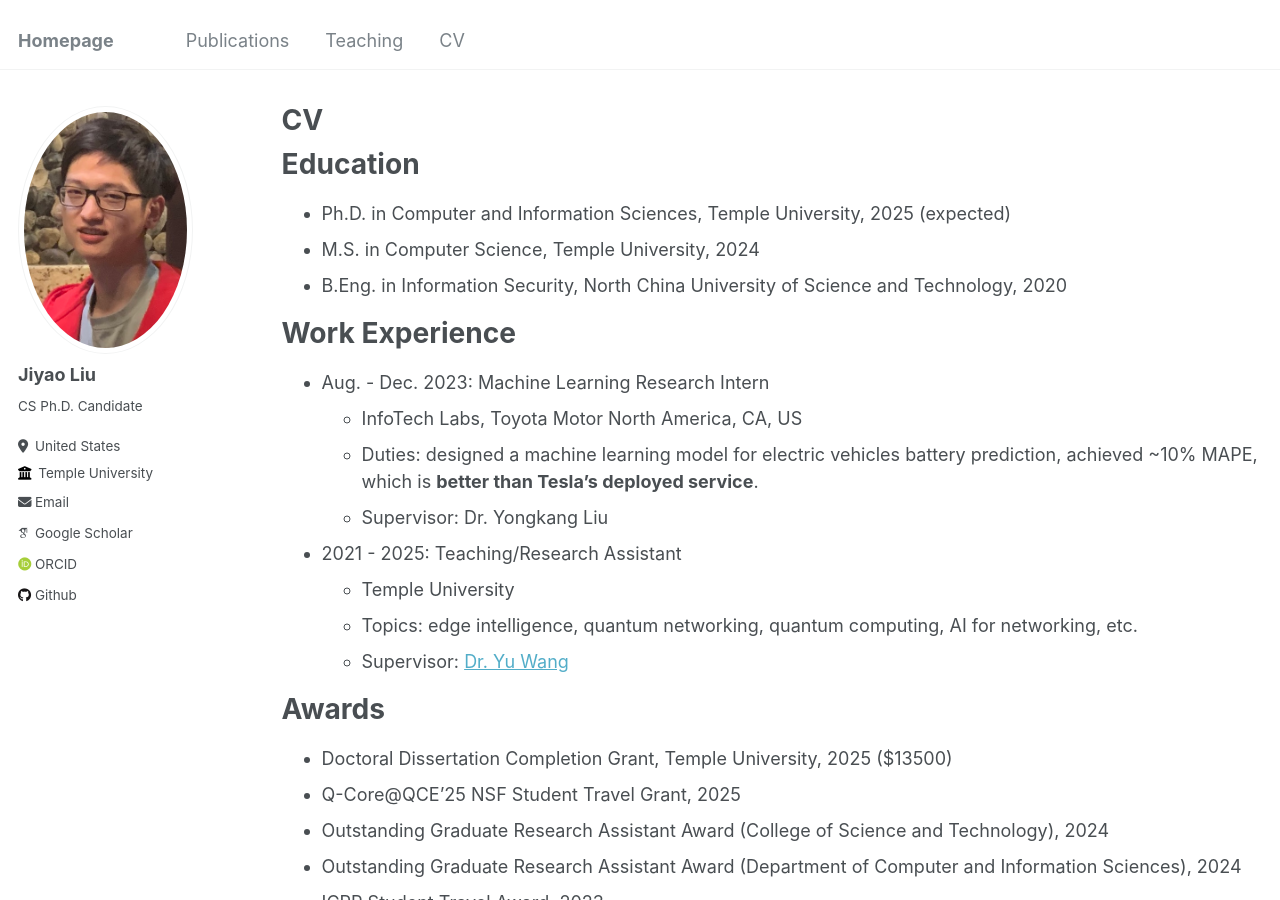
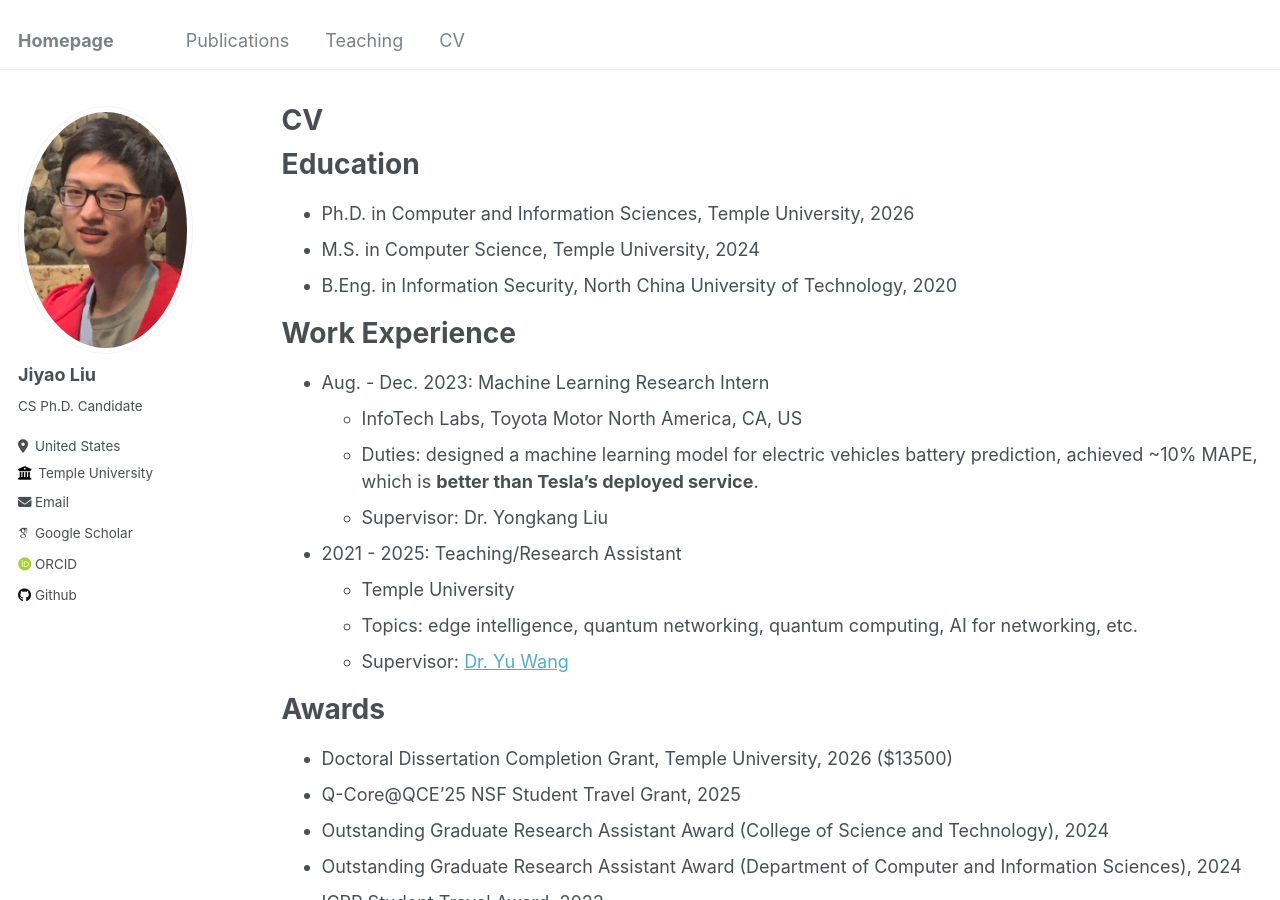
Before and after one commit to Jiyao17/jiyao17.github.io, a Jekyll site: the page built from _pages/cv.md, in a window 1280 px wide and 900 px high. Built offline with Jekyll 4.4.1, drawn with Linux system fonts in a browser that asks for light colours; some web fonts are replaced.

```diff
--- a/_pages/cv.md
+++ b/_pages/cv.md
@@ -14,9 +14,9 @@ redirect_from:
 
 Education
 ======
-* Ph.D. in Computer and Information Sciences, Temple University, 2025 (expected)
+* Ph.D. in Computer and Information Sciences, Temple University, 2026
 * M.S. in Computer Science, Temple University, 2024
-* B.Eng. in Information Security, North China University of Science and Technology, 2020
+* B.Eng. in Information Security, North China University of Technology, 2020
 
 
 Work Experience
@@ -49,7 +49,7 @@ Teaching
 
 Awards
 ======
-* Doctoral Dissertation Completion Grant, Temple University, 2025 ($13500)
+* Doctoral Dissertation Completion Grant, Temple University, 2026 ($13500)
 * Q-Core@QCE’25 NSF Student Travel Grant, 2025
 * Outstanding Graduate Research Assistant Award (College of Science and Technology), 2024
 * Outstanding Graduate Research Assistant Award (Department of Computer and Information Sciences), 2024
```
Also changed, not shown: _pages/about.md (+1 -1 lines), _pages/publications.md (+1 -1 lines), 1 other file.
